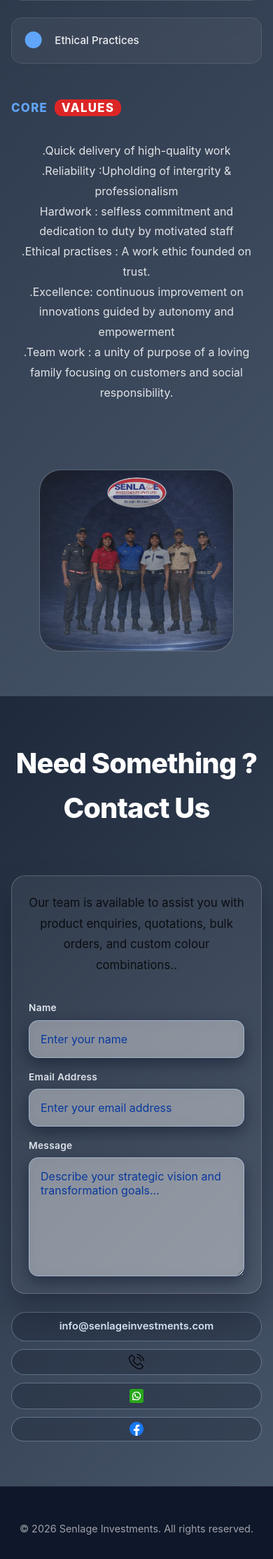
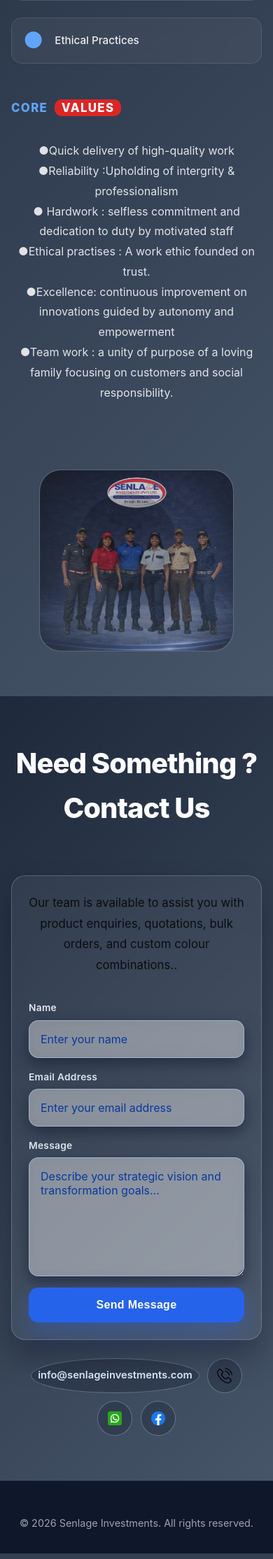
Before and after one commit to Ghost-Coder23/senlage, a Django app: page / in a window 390 px wide. Shown: the part 1670-3898 px from the top of the page at 70% size. Run offline with Django 4.2, Linux system fonts and the light colour scheme.

Commit message:
`Updated CSS styles and HTML templates for strategic website design`

```diff
--- a/static/css/tooplate-strategic-style.css
+++ b/static/css/tooplate-strategic-style.css
@@ -1080,7 +1080,7 @@ video {
 }
 
 .submit-btn {
-	background: linear-gradient(135deg, #2563eb 0%, #0f766e 100%);
+	background: #2563eb;
 	color: white;
 	padding: 1rem 2.4rem;
 	border: none;
@@ -1337,12 +1337,18 @@ video {
 	}
 
 	.contact-links {
-		flex-direction: column;
-		width: 100%;
+		flex-direction: row;
+		flex-wrap: wrap;
+		justify-content: center;
+		width: auto;
 	}
 
 	.contact-link-item {
-		width: 100%;
+		width: auto;
+		min-width: 50px;
+		height: 50px;
+		padding: 0.6rem;
+		border-radius: 50%;
 	}
 
 	.contact-form {
--- a/templates/pages/home.html
+++ b/templates/pages/home.html
@@ -48,8 +48,7 @@
             <h1 id="hero-headline">Be    Sure!<br>Be Safe!</h1>
             <p id="hero-paragraph">Senlage Investments is a manufacturing
              trading and filtration company which supplies
-            all protective and safety wear. The products are
-            grouped into three categories.</p>
+            all protective and safety wear.</p>
             <a href="{% url 'products' %}" class="cta-button">View Our Products</a>
         </div>
     </section>
@@ -89,12 +88,12 @@
                     <span class="core-word">CORE</span>
                     <span class="values-card">VALUES</span>
                 </p>
-                <p>.Quick delivery of high-quality work <br>.Reliability :Upholding of intergrity &
-                professionalism<br> Hardwork : selfless commitment and dedication to duty by motivated staff
-            <br>.Ethical practises : A work ethic founded on trust.
-            <br>.Excellence: continuous improvement on innovations guided by
+                <p>●Quick delivery of high-quality work <br>●Reliability :Upholding of intergrity &
+                professionalism<br> ● Hardwork : selfless commitment and dedication to duty by motivated staff
+            <br>●Ethical practises : A work ethic founded on trust.
+            <br>●Excellence: continuous improvement on innovations guided by
                 autonomy and empowerment
-            <br>.Team work : a unity of purpose of a loving family focusing on
+            <br>●Team work : a unity of purpose of a loving family focusing on
                 customers and social responsibility.</p>
             </div>
             <div class="about-visual">
@@ -134,6 +133,7 @@
                             <textarea id="contact-message" placeholder="Describe your strategic vision and transformation goals..." required></textarea>
                         </div>
                     </div>
+                    <button type="submit" class="submit-btn">Send Message</button>
                 </form>
             </div>
             <div class="contact-links">
```
